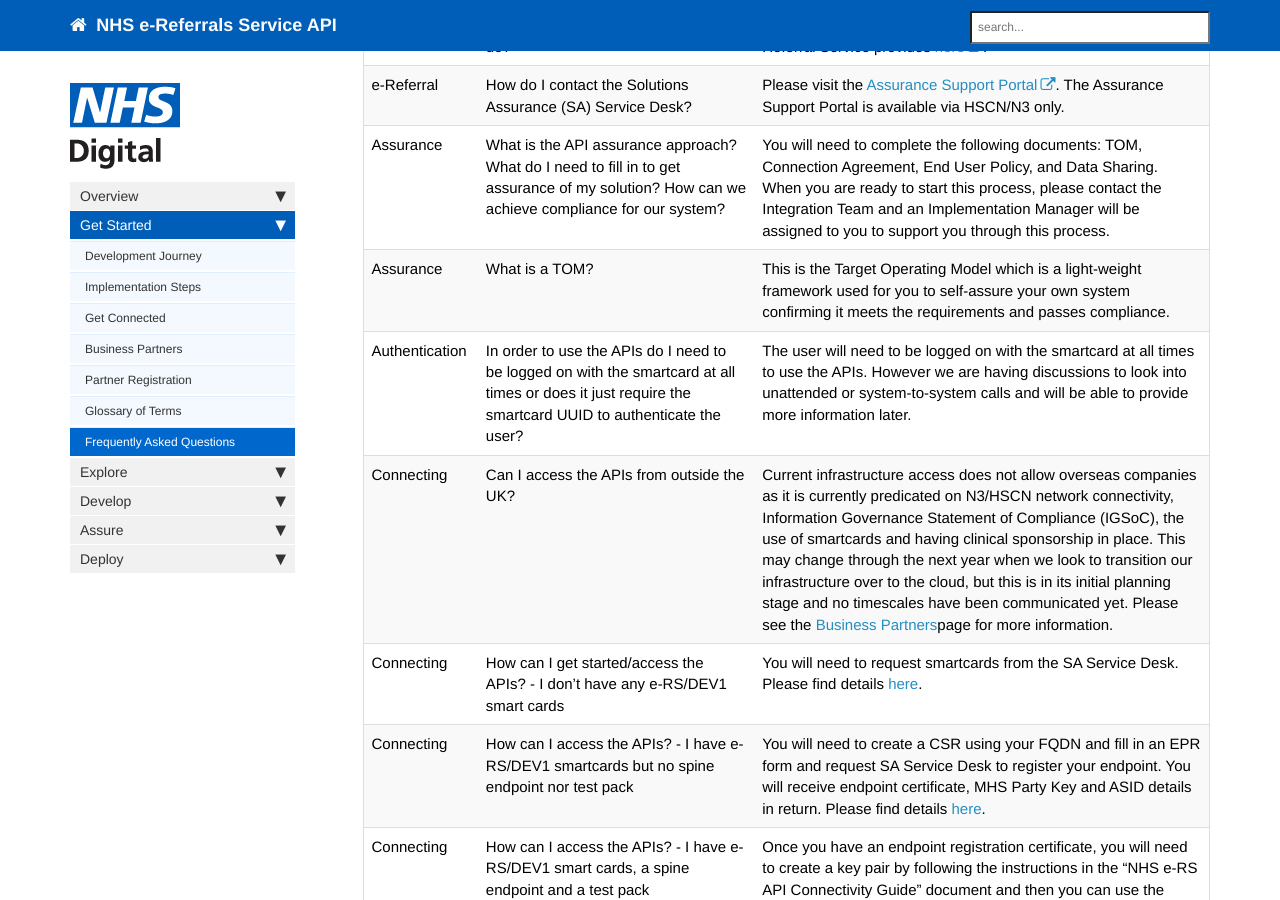
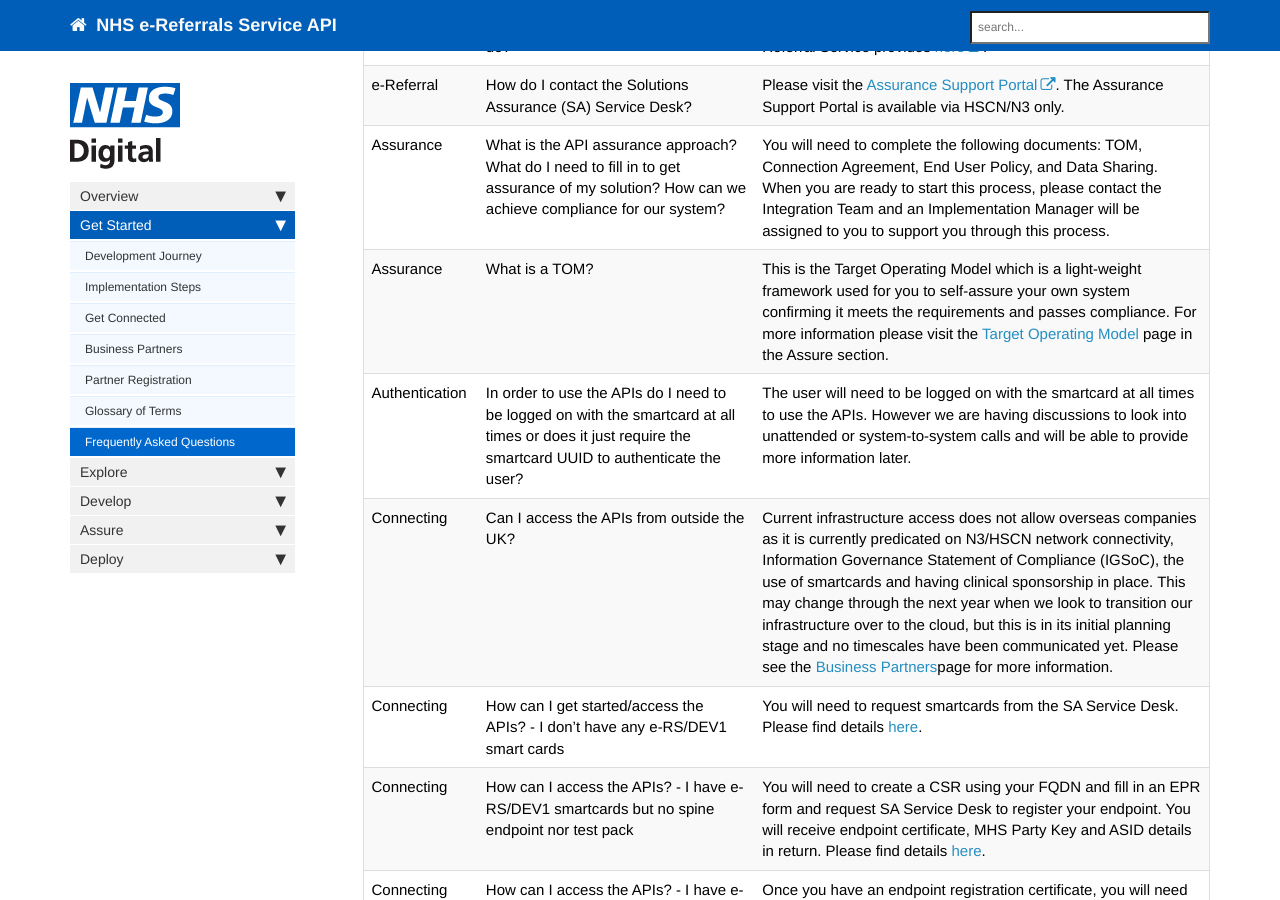
Before and after one commit to wurble369/websitetest, a Jekyll site: the page built from pages/getstarted/getstarted_faq.md, in a window 1280 px wide and 900 px high, scrolled down 537 px. Built offline with Jekyll 4.4.1, drawn with Linux system fonts in a browser that asks for light colours; nearby versions of some CDN libraries; comment, search, counter and statistics services are not loaded.

Commit message:
Link to TOM page

```diff
--- a/pages/getstarted/getstarted_faq.md
+++ b/pages/getstarted/getstarted_faq.md
@@ -17,7 +17,7 @@ summary: "A set of common questions and answers regarding the e-Referral APIs"
 | e-Referral | What does the NHS e-Referral Service do? | Please find more information about what functionality NHS e-Referral Service provides [here](https://digital.nhs.uk/e-Referral-Service). |
 | e-Referral | How do I contact the Solutions Assurance (SA) Service Desk? | Please visit the [Assurance Support Portal](http://www.assurancesupport.digital.nhs.uk/). The Assurance Support Portal is available via HSCN/N3 only. |
 | Assurance | What is the API assurance approach? What do I need to fill in to get assurance of my solution? How can we achieve compliance for our system? | You will need to complete the following documents: TOM, Connection Agreement, End User Policy, and Data Sharing. When you are ready to start this process, please contact the Integration Team and an Implementation Manager will be assigned to you to support you through this process. |
-| Assurance | What is a TOM? | This is the Target Operating Model which is a light-weight framework used for you to self-assure your own system confirming it meets the requirements and passes compliance. |
+| Assurance | What is a TOM? | This is the Target Operating Model which is a light-weight framework used for you to self-assure your own system confirming it meets the requirements and passes compliance. For more information please visit the [Target Operating Model](assure_tom.html) page in the Assure section. |
 | Authentication | In order to use the APIs do I need to be logged on with the smartcard at all times or does it just require the smartcard UUID to authenticate the user? | The user will need to be logged on with the smartcard at all times to use the APIs. However we are having discussions to look into unattended or system-to-system calls and will be able to provide more information later. |
 | Connecting | Can I access the APIs from outside the UK? | Current infrastructure access does not allow overseas companies as it is currently predicated on N3/HSCN network connectivity, Information Governance Statement of Compliance (IGSoC), the use of smartcards and having clinical sponsorship in place. This may change through the next year when we look to transition our infrastructure over to the cloud, but this is in its initial planning stage and no timescales have been communicated yet. Please see the [Business Partners](getstarted_business_partners.html)page for more information. |
     | Connecting | How can I get started/access the APIs? - I don't have any e-RS/DEV1 smart cards | You will need to request smartcards from the SA Service Desk. Please find details [here](getstarted_get_connected.html). |
```
